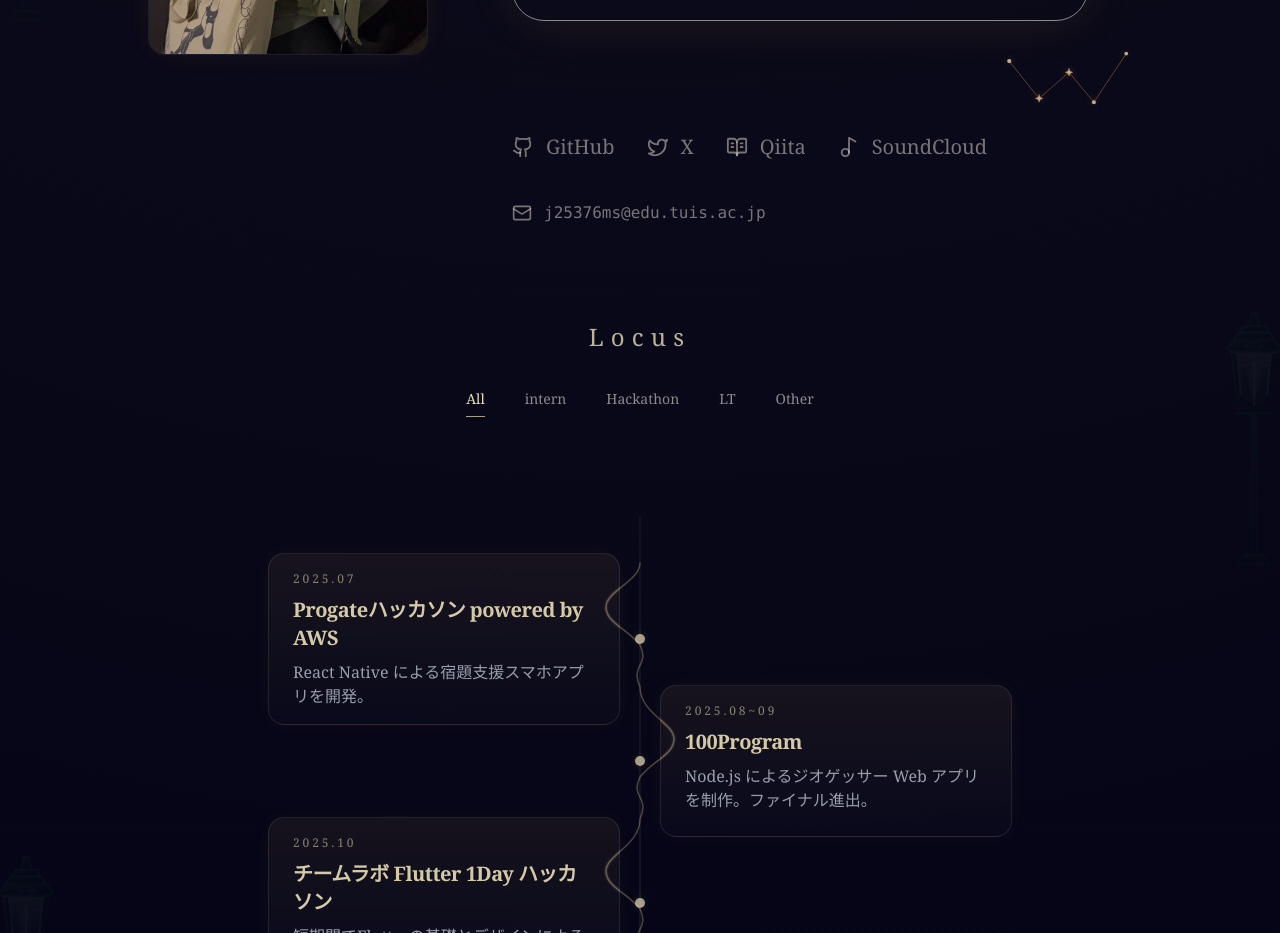
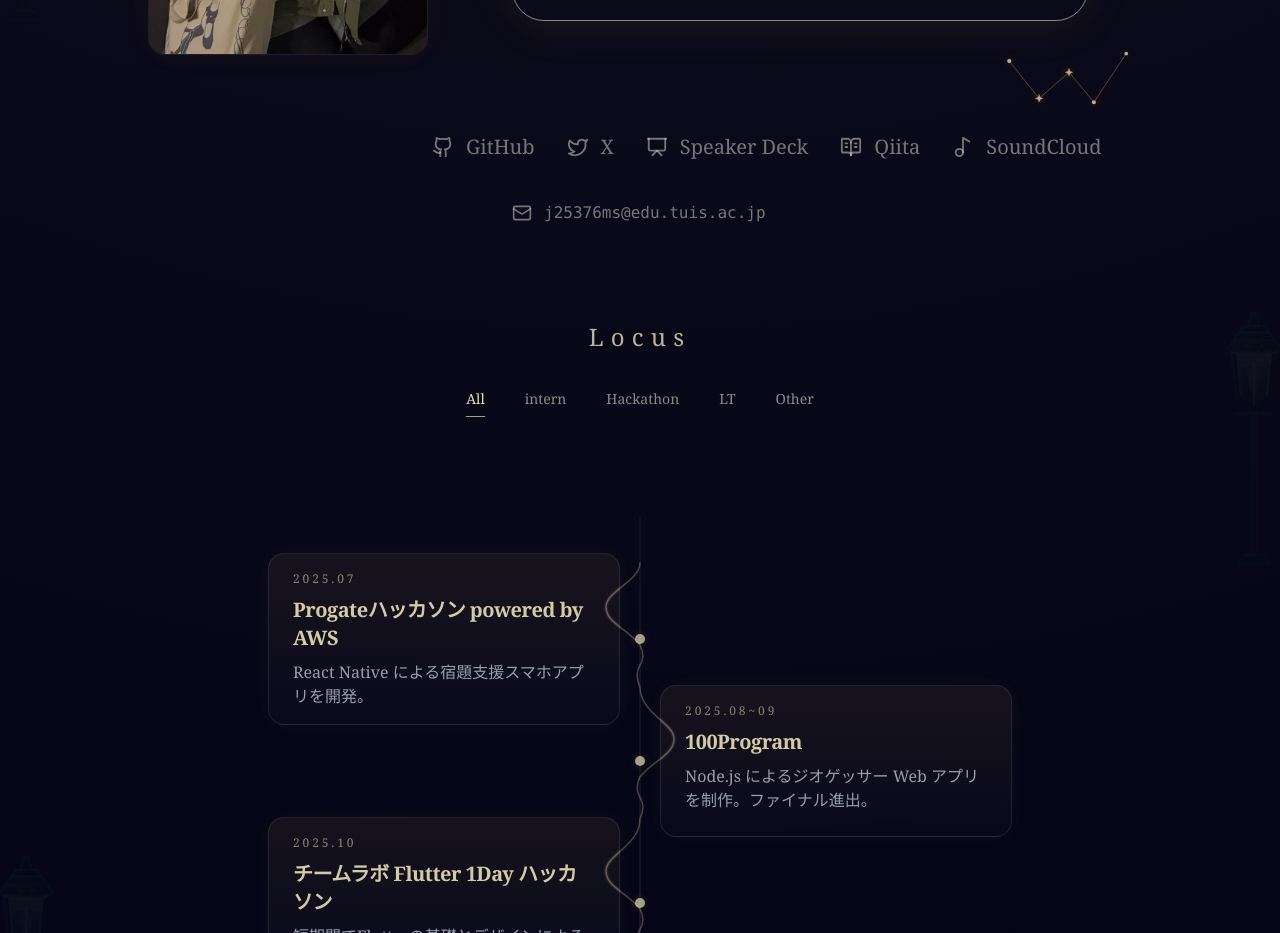
Before and after one commit to husengs7/my_portfolio, a Next.js app: page / in a window 1280 px wide. Shown: the part 1460-2393 px from the top of the page. Built offline with nearby package versions, Linux system fonts and the light colour scheme; a web font is replaced by a local one.

Commit message:
feat: Speaker Deckリンクを追加し、プロフィールリンクのスタイルを調整

```diff
--- a/src/app/page.tsx
+++ b/src/app/page.tsx
@@ -1,7 +1,7 @@
 "use client";
 
 import { motion } from "framer-motion";
-import { ArrowUpRight, BookOpenText, Github, Mail, Music2, Twitter } from "lucide-react";
+import { ArrowUpRight, BookOpenText, Github, Mail, Music2, Presentation, Twitter } from "lucide-react";
 import Image from "next/image";
 import { useEffect, useState } from "react";
 import { Picture } from "@/components/blog/picture";
@@ -196,6 +196,13 @@ export default function HomePage() {
       icon: Twitter,
       hoverClass:
         "hover:text-sky-400 hover:drop-shadow-[0_0_7px_rgba(56,189,248,0.55)]",
+    },
+    {
+      href: "https://speakerdeck.com/husengs7",
+      label: "Speaker Deck",
+      icon: Presentation,
+      hoverClass:
+        "hover:text-amber-300 hover:drop-shadow-[0_0_7px_rgba(252,211,77,0.5)]",
     },
     {
       href: "https://qiita.com/husensan",
@@ -612,7 +619,7 @@ export default function HomePage() {
                 align="left"
                 className="mt-0"
               />
-              <div className="mt-8 flex flex-wrap gap-x-8 gap-y-4 px-4 md:px-0">
+              <div className="mt-8 flex flex-wrap gap-x-8 gap-y-4 px-4 md:-ml-20 md:w-[calc(100%+5rem)] md:flex-nowrap md:px-0">
                 {profileLinks.map((link) => {
                   const Icon = link.icon;
 
@@ -622,7 +629,7 @@ export default function HomePage() {
                       href={link.href}
                       target="_blank"
                       rel="noreferrer"
-                      className={`flex items-center gap-3 text-xl text-parchment/50 transition-all duration-300 ${link.hoverClass}`}
+                      className={`flex shrink-0 items-center gap-3 whitespace-nowrap text-xl text-parchment/50 transition-all duration-300 ${link.hoverClass}`}
                     >
                       <Icon size={22} />
                       <span>{link.label}</span>
```
